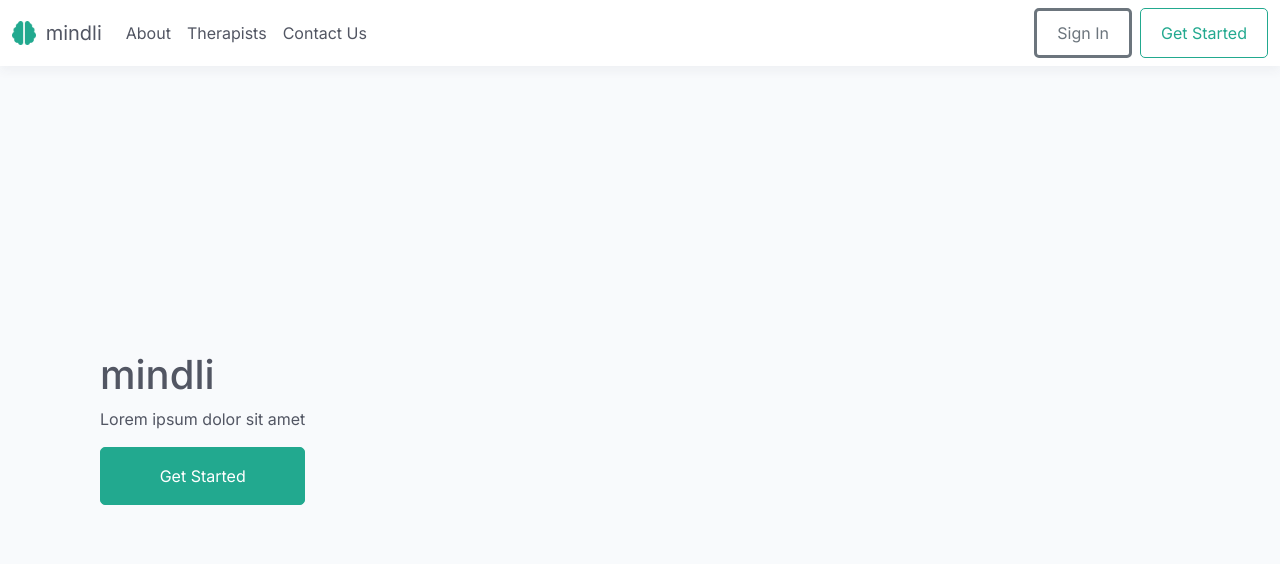
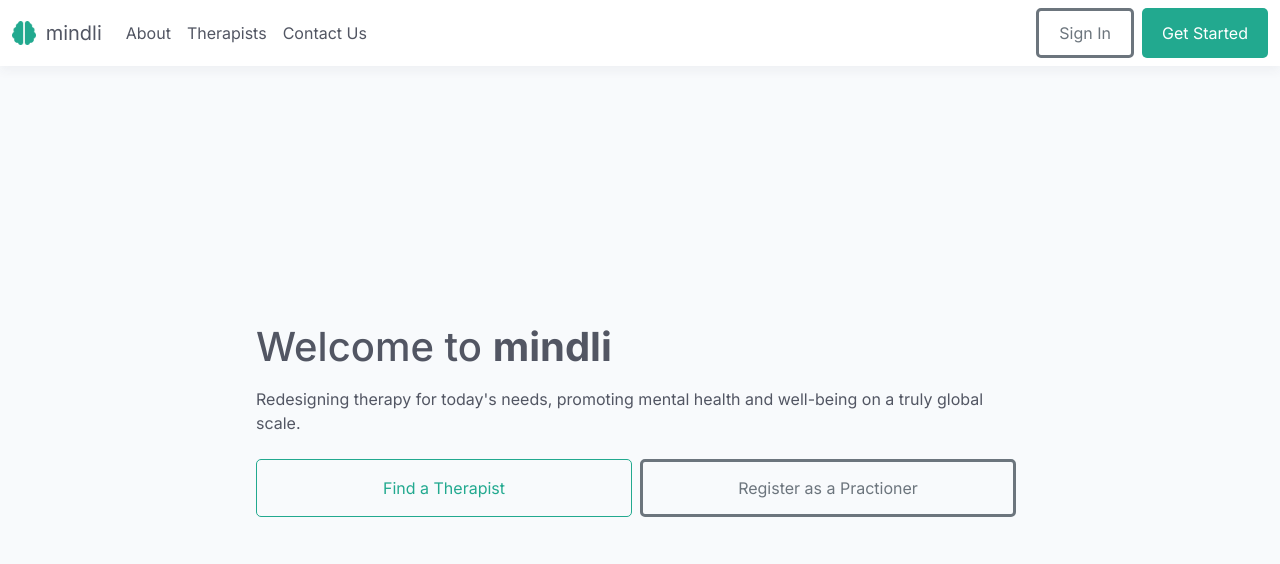
Before and after one commit to neilshaabi/mindli, a Python web app: template app/templates/index.html in a window 1280 px wide. Shown: the top 564 px of the page. Run offline with Jinja, Linux system fonts and the light colour scheme; the template is opened without the code that fills it, so the values that code supplies are empty; style sheets or scripts are compiled from the project's sources; some libraries are stand-ins or nearby versions.

Commit message:
Landing page implementation

```diff
--- a/app/static/css/main.css
+++ b/app/static/css/main.css
@@ -467,18 +467,30 @@ table th {
 
 #home-page {
     color: var(--dark-grey-text);
-    align-items: center;
-    justify-content: left;
     text-align: left;
     width: 100%;
     height: 100%;
 }
 
 #home-page .home-body {
-    padding: 60px;
     position: absolute;
     top: 50%;
-    transform: translateY(-50%);
+    left: 50%;
+    transform: translate(-50%, -50%);
+    padding: 0 5%;
+    max-width: 800px;
+    width: 100%;
+}
+
+#home-page #home-buttons {
+    width: 100%;
+}
+
+@media screen and (min-width: 768px) {
+    #home-page .home-body {
+        padding: 0;
+        max-width: 60%;
+    }
 }
 
 
--- a/app/templates/_navbar.html
+++ b/app/templates/_navbar.html
@@ -34,7 +34,7 @@
             <div class="d-flex ms-auto">
                 {% if not current_user.is_authenticated %}
                     <a class='nav-link btn btn-outline-secondary h-auto me-2' href='/login' data-page="login">Sign In</a>
-                    <a class='nav-link btn btn-outline-primary h-auto' href='/register' data-page="register">Get Started</a>
+                    <a class='nav-link btn btn-primary h-auto' href='/register' data-page="register">Get Started</a>
                 {% else %}
                     <a class='nav-link btn btn-outline-secondary h-auto' href='/logout'>Sign Out</a>
                 {% endif %}
--- a/app/templates/index.html
+++ b/app/templates/index.html
@@ -9,9 +9,22 @@
     <div id='home-page'>
         <div class='home-body'>
 
-            <h1>mindli</h1>
-            <p>Lorem ipsum dolor sit amet</p>
-            <a href='/' class='btn btn-primary'>Get Started</a>
+            <div class="home-text">
+                <div class="mb-3">
+                    <h1 class="mb-0">Welcome to <strong>mindli</strong></h1>
+                </div>
+                <div class="mb-4">
+                    Redesigning therapy for today's needs, promoting mental health and well-being on a truly global scale.</p>
+                </div>
+                <div id="home-buttons" class="row mb-3 g-2">
+                    <div class="col-lg-6">
+                        <a href='/therapists' class='btn btn-outline-primary w-auto'>Find a Therapist</a>
+                    </div>
+                    <div class="col-lg-6">
+                        <a href='/register' class='btn btn-outline-secondary w-auto'>Register as a Practioner</a>
+                    </div>
+                </div>
+            </div>
         </div>
     </div>
 
```
